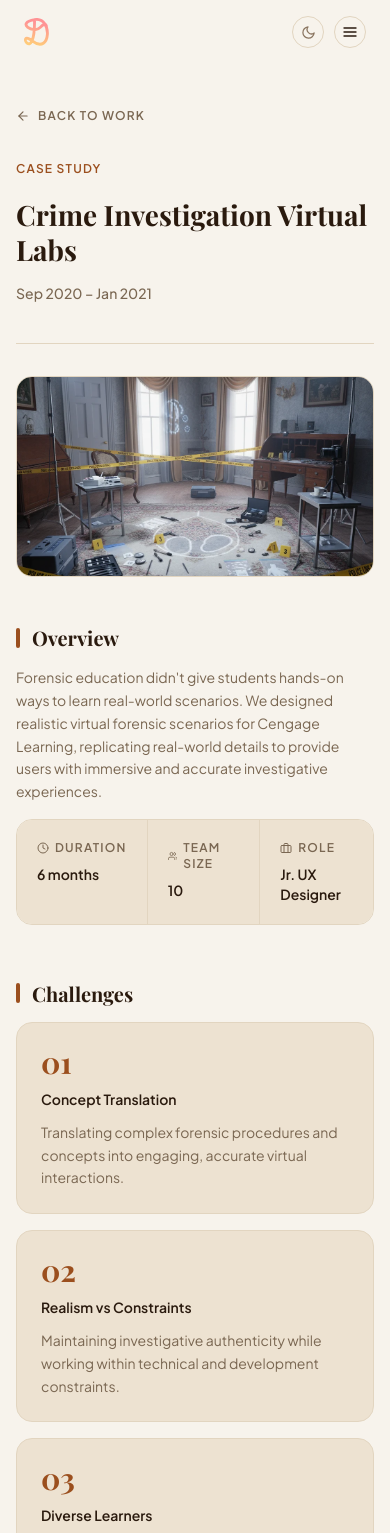
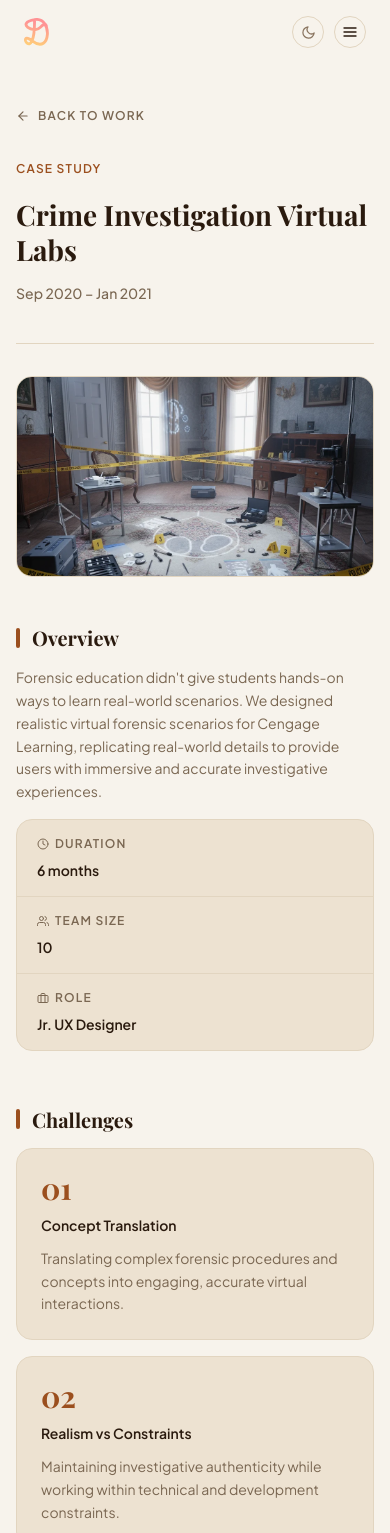
Before and after one commit to dollcg24/dollcg24.github.io, a React (Vite) app: page /crime-labs in a window 390 px wide. Shown: the top 1533 px of the page. Built offline with nearby package versions, Linux system fonts and the light colour scheme; a web font is replaced by a local one.

Commit message:
Improved UX

```diff
--- a/src/App.jsx
+++ b/src/App.jsx
@@ -18,15 +18,14 @@ function ScrollToTopOnMount() {
 }
 
 const pageVariants = {
-  initial: { opacity: 0, y: 14 },
+  initial: { opacity: 0 },
   animate: {
     opacity: 1,
-    y: 0,
-    transition: { duration: 0.38, ease: [0.22, 1, 0.36, 1] }
+    transition: { duration: 0.35, ease: [0.22, 1, 0.36, 1] }
   },
   exit: {
     opacity: 0,
-    transition: { duration: 0.2 }
+    transition: { duration: 0.18 }
   }
 }
 
@@ -50,7 +49,14 @@ function AnimatedOutlet() {
 
 function RootLayout({ isDark, setIsDark }) {
   return (
-    <div className={isDark ? 'dark' : ''}>
+    <div
+      className={isDark ? 'dark' : ''}
+      style={{
+        background: isDark ? '#160E07' : '#F7F3EC',
+        minHeight: '100vh',
+        transition: 'background 0.3s',
+      }}
+    >
       <Navbar isDark={isDark} setIsDark={setIsDark} />
       <AnimatedOutlet />
     </div>
--- a/src/components/home/About.jsx
+++ b/src/components/home/About.jsx
@@ -22,12 +22,13 @@ export default function About({ isDark }) {
   const chipBg = isDark ? '#1F130A' : '#EDE2D1'
 
   return (
-    <section id="about" className="py-20 sm:py-28">
+    <section className="py-20 sm:py-28">
 
       {/* Divider */}
       <div className="h-px w-full mb-16 sm:mb-20" style={{ background: border }} />
 
       <motion.div
+        id="about"
         initial="hidden"
         whileInView="visible"
         viewport={{ once: true, amount: 0.15 }}
--- a/src/components/home/Work.jsx
+++ b/src/components/home/Work.jsx
@@ -48,13 +48,14 @@ export default function Work({ isDark }) {
   const cardBg = isDark ? '#1F130A' : '#FFFFFF'
 
   return (
-    <section id="work">
+    <section>
 
       {/* ── Section header ── */}
       <div className="pt-20 sm:pt-28 pb-14 sm:pb-20">
         <div className="h-px w-full mb-16 sm:mb-20" style={{ background: border }} />
 
         <motion.div
+          id="work"
           initial="hidden"
           whileInView="visible"
           viewport={{ once: true, amount: 0.2 }}
@@ -76,14 +77,6 @@ export default function Work({ isDark }) {
             >
               My <em style={{ fontStyle: 'italic', color: accent }}>Work.</em>
             </motion.h2>
-
-            <motion.p
-              variants={{ hidden: { opacity: 0 }, visible: { opacity: 1, transition: { duration: 0.5, delay: 0.1 } } }}
-              className="text-sm font-medium sm:mb-2"
-              style={{ color: muted }}
-            >
-              Select a project to read the case study
-            </motion.p>
           </div>
         </motion.div>
       </div>
--- a/src/components/layout/Navbar.jsx
+++ b/src/components/layout/Navbar.jsx
@@ -50,9 +50,9 @@ export default function Navbar({ isDark, setIsDark }) {
 
   return (
     <motion.nav
-      initial={{ opacity: 0, y: -8 }}
-      animate={{ opacity: 1, y: 0 }}
-      transition={{ duration: 0.5, ease: [0.22, 1, 0.36, 1] }}
+      initial={{ y: -64, opacity: 0 }}
+      animate={{ y: 0, opacity: 1 }}
+      transition={{ duration: 0.55, ease: [0.22, 1, 0.36, 1] }}
       className="sticky top-0 z-50 transition-all duration-300"
       style={{
         background: cream,
@@ -66,9 +66,16 @@ export default function Navbar({ isDark, setIsDark }) {
       <div className="relative max-w-7xl mx-auto px-6 sm:px-8 lg:px-12 h-16 flex items-center justify-between">
 
         {/* Logo */}
-        <Link to="/" className="flex-shrink-0">
-          <img src="/images/shared/logo.svg" alt="Dolly" className="h-7" />
-        </Link>
+        <motion.div
+          initial={{ opacity: 0, x: -10 }}
+          animate={{ opacity: 1, x: 0 }}
+          transition={{ duration: 0.45, delay: 0.2, ease: [0.22, 1, 0.36, 1] }}
+          className="flex-shrink-0"
+        >
+          <Link to="/">
+            <img src="/images/shared/logo.svg" alt="Dolly" className="h-7" />
+          </Link>
+        </motion.div>
 
         {/* Desktop links — absolutely centered so they don't push logo/controls */}
         <div className="hidden md:flex items-center gap-8 lg:gap-10 absolute left-1/2 -translate-x-1/2">
@@ -77,9 +84,9 @@ export default function Navbar({ isDark, setIsDark }) {
               key={label}
               href={href}
               onClick={(e) => handleNavClick(e, href)}
-              initial={{ opacity: 0, y: -6 }}
+              initial={{ opacity: 0, y: 6 }}
               animate={{ opacity: 1, y: 0 }}
-              transition={{ delay: 0.08 + i * 0.05, duration: 0.35 }}
+              transition={{ delay: 0.3 + i * 0.07, duration: 0.4, ease: [0.22, 1, 0.36, 1] }}
               className="relative text-xs font-semibold tracking-widest uppercase group"
               style={{ color: muted }}
               onMouseEnter={e => (e.currentTarget.style.color = ink)}
@@ -95,7 +102,12 @@ export default function Navbar({ isDark, setIsDark }) {
         </div>
 
         {/* Controls — always on right */}
-        <div className="flex items-center gap-2.5 flex-shrink-0">
+        <motion.div
+          initial={{ opacity: 0, x: 10 }}
+          animate={{ opacity: 1, x: 0 }}
+          transition={{ duration: 0.45, delay: 0.25, ease: [0.22, 1, 0.36, 1] }}
+          className="flex items-center gap-2.5 flex-shrink-0"
+        >
           {/* Theme toggle */}
           <motion.button
             onClick={() => setIsDark(!isDark)}
@@ -140,7 +152,7 @@ export default function Navbar({ isDark, setIsDark }) {
               </motion.span>
             </AnimatePresence>
           </motion.button>
-        </div>
+        </motion.div>
       </div>
 
       {/* Mobile dropdown */}
--- a/src/components/ui/index.jsx
+++ b/src/components/ui/index.jsx
@@ -222,35 +222,41 @@ export function MetaGrid({ items }) {
   const ink    = isDark ? '#F2E6D2' : '#2A1A0E'
   const bg     = isDark ? '#1F130A' : '#EDE2D1'
 
-  const cols = items.length <= 3 ? items.length : 4
+  return (
+    <div className="overflow-hidden rounded-2xl border" style={{ borderColor: border, background: bg }}>
+      {/* Mobile / tablet — vertical stack */}
+      <div className="lg:hidden flex flex-col">
+        {items.map(({ icon: Icon, label, value }, i) => (
+          <div
+            key={i}
+            className="flex flex-col gap-2 px-5 py-4"
+            style={{ borderBottom: i < items.length - 1 ? `1px solid ${border}` : 'none' }}
+          >
+            <div className="flex items-center gap-1.5">
+              {Icon && <Icon size={12} style={{ color: muted }} />}
+              <span className="text-xs font-semibold tracking-widest uppercase" style={{ color: muted }}>{label}</span>
+            </div>
+            <span className="text-sm font-semibold" style={{ color: ink }}>{value}</span>
+          </div>
+        ))}
+      </div>
 
-  return (
-    <div
-      className="overflow-hidden rounded-2xl border"
-      style={{
-        borderColor: border,
-        display: 'grid',
-        gridTemplateColumns: `repeat(${cols}, 1fr)`,
-      }}
-    >
+      {/* Desktop — horizontal row */}
+      <div className="hidden lg:grid" style={{ gridTemplateColumns: `repeat(${items.length}, 1fr)` }}>
         {items.map(({ icon: Icon, label, value }, i) => (
           <div
             key={i}
             className="flex flex-col gap-2 px-5 py-5"
-          style={{
-            background: bg,
-            borderRight: i < items.length - 1 ? `1px solid ${border}` : 'none',
-          }}
+            style={{ borderRight: i < items.length - 1 ? `1px solid ${border}` : 'none' }}
           >
             <div className="flex items-center gap-1.5">
               {Icon && <Icon size={12} style={{ color: muted }} />}
-            <span className="text-xs font-semibold tracking-widest uppercase" style={{ color: muted }}>
-              {label}
-            </span>
+              <span className="text-xs font-semibold tracking-widest uppercase" style={{ color: muted }}>{label}</span>
             </div>
             <span className="text-sm font-semibold" style={{ color: ink }}>{value}</span>
           </div>
         ))}
+      </div>
     </div>
   )
 }
--- a/src/index.css
+++ b/src/index.css
@@ -7,6 +7,7 @@ html {
 
 html, body {
   overflow-x: hidden;
+  background: #F7F3EC;
 }
 
 * {
```
Also changed, not shown: 4 other files (tests, documents, lock files or other folders). Lines whose indentation alone changed are shown as unchanged.
